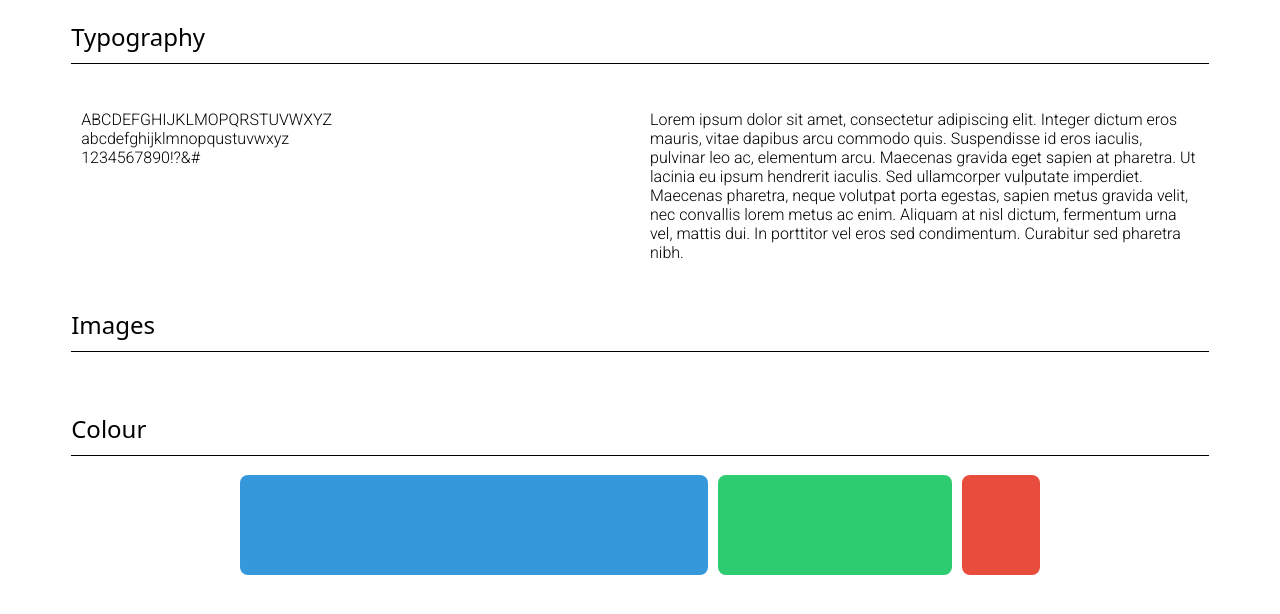
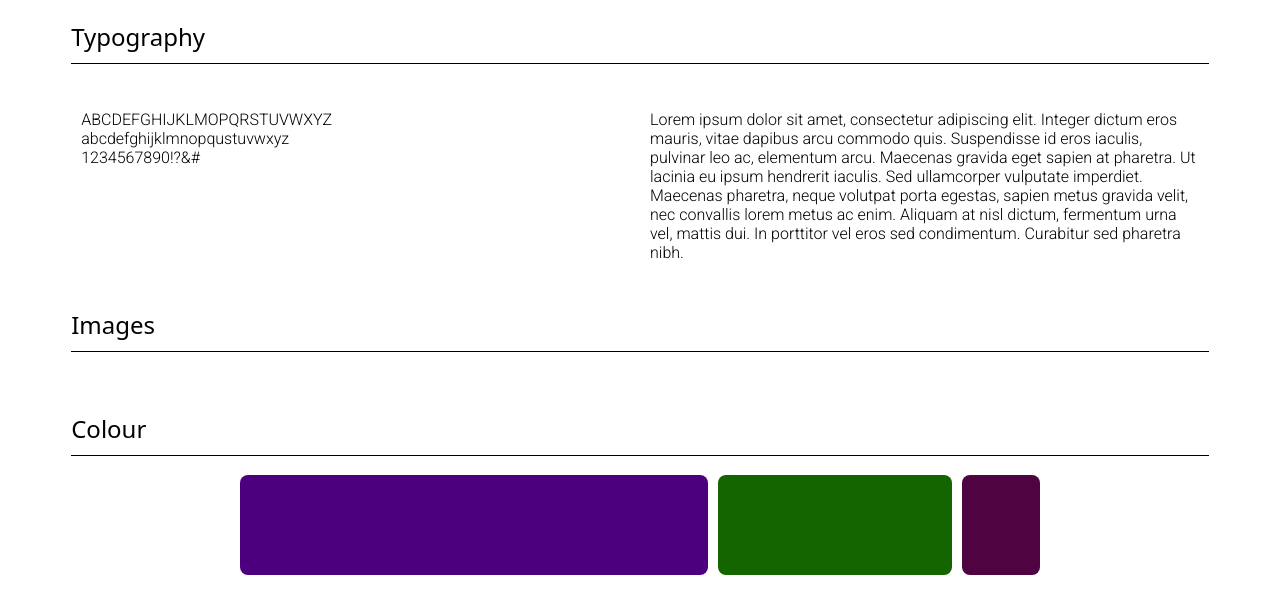
Before and after one commit to RamirezJulian/portfolioo, a Jekyll site: the page style_guide/index.html, which Jekyll copies as it is, in a window 1280 px wide. Shown: the top 614 px of the page. Built offline with Jekyll 4.4.1, drawn with Linux system fonts in a browser that asks for light colours; some web fonts are replaced.

Commit message:
Add files via upload

```diff
--- a/style_guide/css/main.css
+++ b/style_guide/css/main.css
@@ -77,17 +77,17 @@ p {
 /* 60% primary color */
 .primary {
   flex: 6;
-  background-color: #3498db; /* Change to your primary color */
+  background-color: #4C007D; /* Change to your primary color */
 }
 
 /* 30% secondary color */
 .secondary {
   flex: 3;
-  background-color: #2ecc71; /* Change to your secondary color */
+  background-color: #146400; /* Change to your secondary color */
 }
 
 /* 10% accent color */
 .accent {
   flex: 1;
-  background-color: #e74c3c; /* Change to your accent color */
+  background-color: #4F0341; /* Change to your accent color */
 }
--- a/style_guide/index.html
+++ b/style_guide/index.html
@@ -2,7 +2,7 @@
 <html lang="en">
 <head>
 <meta charset="UTF-8">
-<title>Julian Ramirez | Style Guide</title>
+<title> Julian Ramirez | Style Guide</title>
 <link href="css/main.css" rel="stylesheet" type="text/css">
 </head>
 
```
